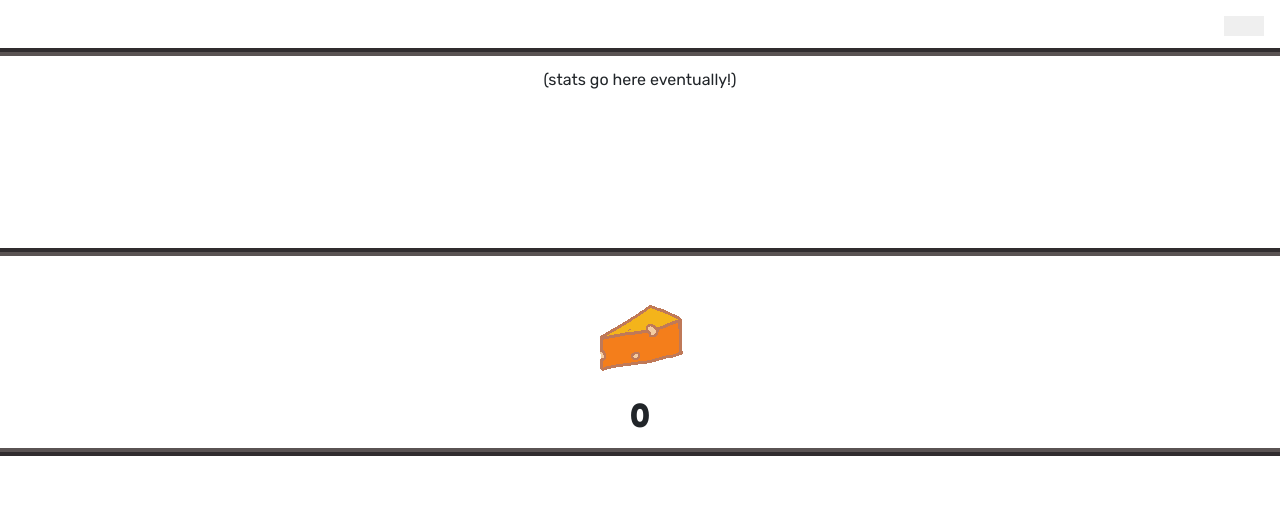
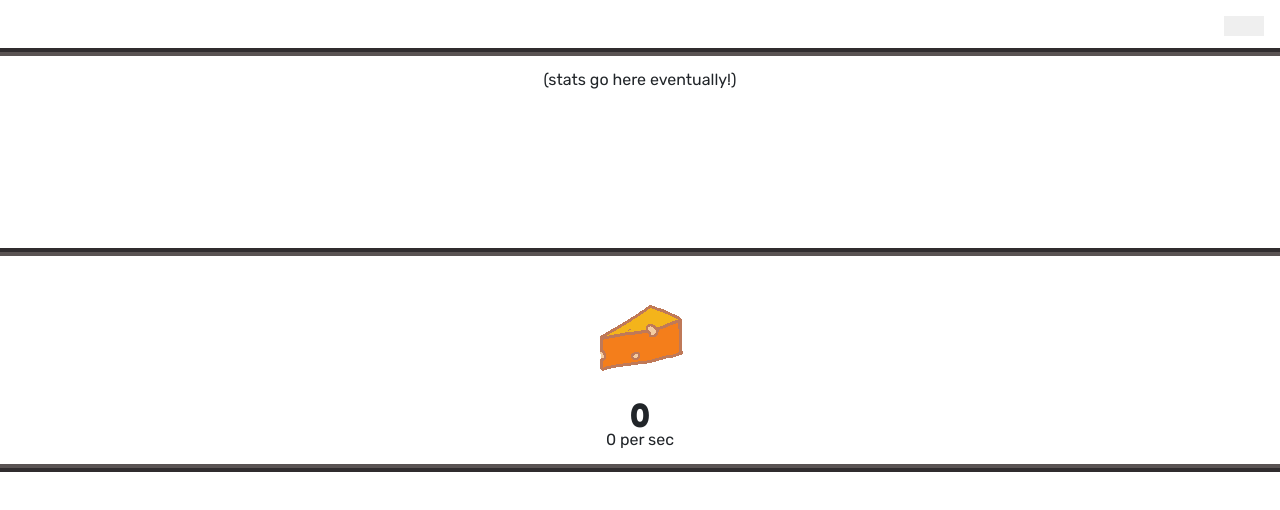
Before and after one commit to MarNicGit/CheeseClicker, a website built with webpack: page src/index.html in a window 1280 px wide. Built offline with nearby package versions, Linux system fonts and the light colour scheme; files whose address does not match are found by name.

Commit message:
show cheese generated per second

```diff
--- a/src/index.html
+++ b/src/index.html
@@ -23,6 +23,7 @@
                 <img src="img/Cheese.svg">
             </div>
             <div id="counterLbl"></div>
+            <div id="secLbl"></div>
 
         </section>
         <section id="upgradeContainer" class="container">
--- a/src/scripts/controllers/guiController.ts
+++ b/src/scripts/controllers/guiController.ts
@@ -11,6 +11,7 @@ export class GuiController{
     saveBtn: HTMLElement;
     resetSaveBtn: HTMLElement;
     buttonContainer: HTMLElement;
+    secLbl: HTMLElement;
 
     constructor(public game:Game){
         this.setElements();
@@ -22,6 +23,7 @@ export class GuiController{
         this.clickBtn = document.getElementById('cheese');
         this.saveBtn = document.getElementById('saveBtn');
         this.counterLbl = document.getElementById('counterLbl');
+        this.secLbl = document.getElementById('secLbl');
         this.resetSaveBtn = document.getElementById('resetSaveBtn');
         this.buttonContainer = document.getElementById('upgradeContainer');
     }
@@ -51,6 +53,18 @@ export class GuiController{
         }
 
         this.updateButtons();
+        this.updateCheesePerSecLabel();
+    }
+
+    updateCheesePerSecLabel() {
+        let cheesePerSec = this.game.clickers.getIncrement() * (1000 / this.game.TICKER_INTERVAL);
+        let element = this.secLbl;
+
+        let label = `${cheesePerSec.toString()} per sec`;
+
+        if(element.innerHTML != label){
+            element.innerHTML = label;
+        }
     }
 
     updateButtons() {
--- a/src/scripts/models/clickers/clickerCollection.ts
+++ b/src/scripts/models/clickers/clickerCollection.ts
@@ -24,13 +24,15 @@ export class ClickerCollection{
     }
 
     updateState() {
+        this.game.updateUnits(this.getIncrement());
+    }
+
+    public getIncrement() {
         let increment = 0;
-
         this.listClickers().forEach(clicker => {
             increment += clicker.getIncrement();
         });
-
-        this.game.updateUnits(increment);
+        return increment;
     }
 
     addClicker(type:ClickerType) {
```
